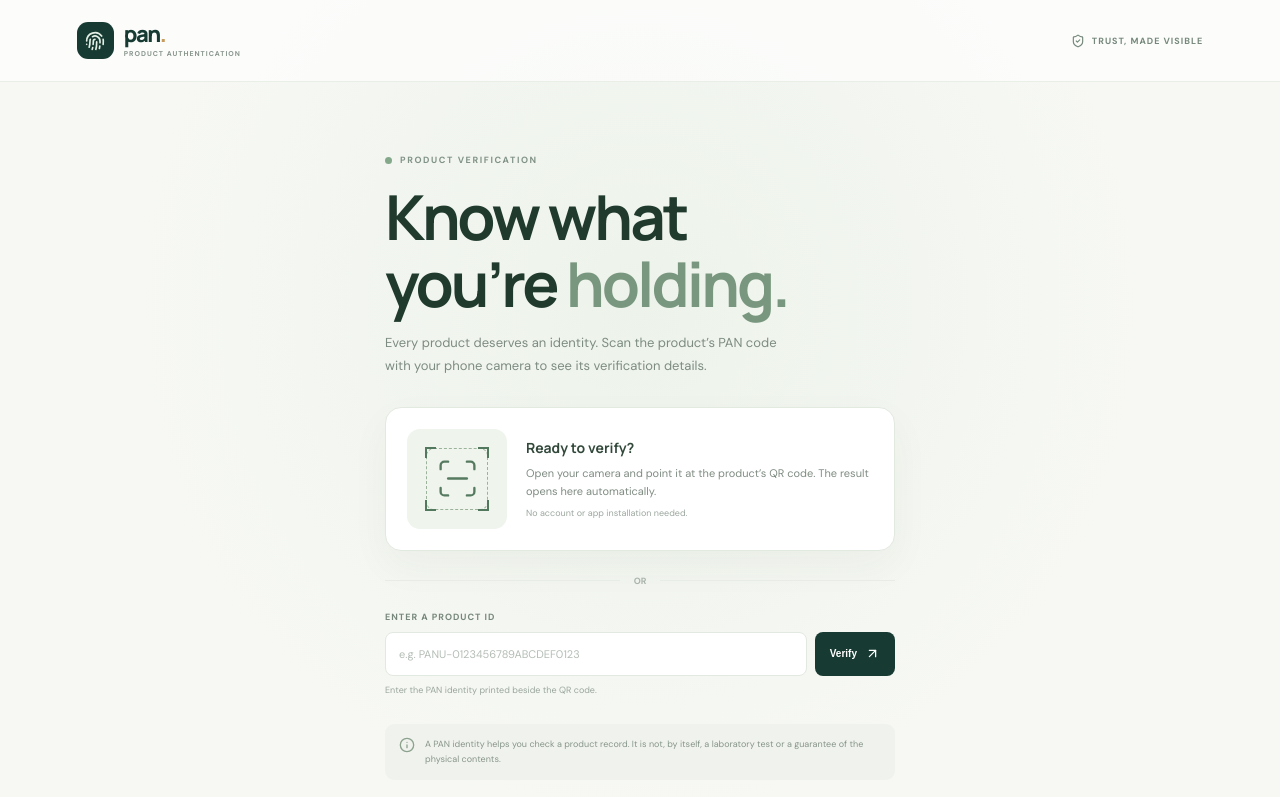
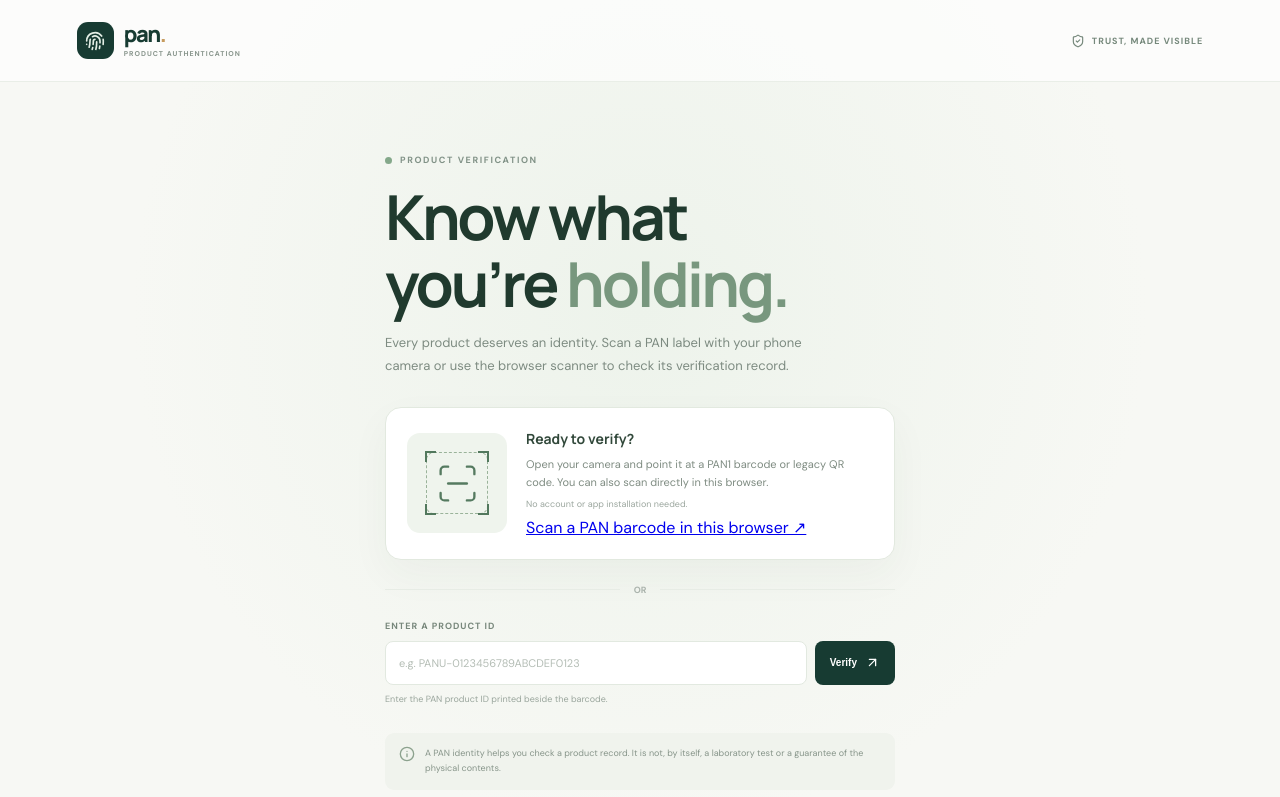
Before and after one commit to heidif24/product-verification, a Next.js app in the folder apps/verification-web/: page / in a window 1280 px wide. Shown: the top 797 px of the page. Built offline with nearby package versions, Linux system fonts and the light colour scheme.

Commit message:
feat(verifier): expose PAN1 browser scan from home

```diff
--- a/apps/verification-web/app/page.tsx
+++ b/apps/verification-web/app/page.tsx
@@ -11,11 +11,11 @@ export default function VerifyHome() {
     <section className="verify-content">
       <div className="verify-kicker"><span/> PRODUCT VERIFICATION</div>
       <h1>Know what<br/>you’re <em>holding.</em></h1>
-      <p className="verify-intro">Every product deserves an identity. Scan the product’s PAN code with your phone camera to see its verification details.</p>
-      <div className="scan-card"><div className="scan-illustration"><div className="scan-frame"><ScanLine size={45} strokeWidth={1.25}/><i className="scan-corner tl"/><i className="scan-corner tr"/><i className="scan-corner bl"/><i className="scan-corner br"/></div></div><div className="scan-copy"><b>Ready to verify?</b><span>Open your camera and point it at the product’s QR code. The result opens here automatically.</span><small>No account or app installation needed.</small></div></div>
+      <p className="verify-intro">Every product deserves an identity. Scan a PAN label with your phone camera or use the browser scanner to check its verification record.</p>
+      <div className="scan-card"><div className="scan-illustration"><div className="scan-frame"><ScanLine size={45} strokeWidth={1.25}/><i className="scan-corner tl"/><i className="scan-corner tr"/><i className="scan-corner bl"/><i className="scan-corner br"/></div></div><div className="scan-copy"><b>Ready to verify?</b><span>Open your camera and point it at a PAN1 barcode or legacy QR code. You can also scan directly in this browser.</span><small>No account or app installation needed.</small><a href="/scan" className="browser-scan-link">Scan a PAN barcode in this browser ↗</a></div></div>
       <div className="verify-divider"><span>OR</span></div>
       <form className="manual-entry" onSubmit={e=>{e.preventDefault();if(code.trim())router.push("/code/"+encodeURIComponent(code.trim().toUpperCase()))}}>
-        <label htmlFor="identity">ENTER A PRODUCT ID</label><div><input id="identity" value={code} onChange={e=>setCode(e.target.value)} placeholder="e.g. PANU-0123456789ABCDEF0123" required/><button type="submit">Verify <ArrowUpRight size={15}/></button></div><small>Enter the PAN identity printed beside the QR code.</small>
+        <label htmlFor="identity">ENTER A PRODUCT ID</label><div><input id="identity" value={code} onChange={e=>setCode(e.target.value)} placeholder="e.g. PANU-0123456789ABCDEF0123" required/><button type="submit">Verify <ArrowUpRight size={15}/></button></div><small>Enter the PAN product ID printed beside the barcode.</small>
       </form>
       <div className="verify-note"><Info size={16}/><span>A PAN identity helps you check a product record. It is not, by itself, a laboratory test or a guarantee of the physical contents.</span></div>
       <div className="app-download-prompt"><span><AppWindow size={16}/> Prefer the PAN app?</span><a href="/download">Get PAN Verify for your phone <ArrowUpRight size={14}/></a></div>
```
